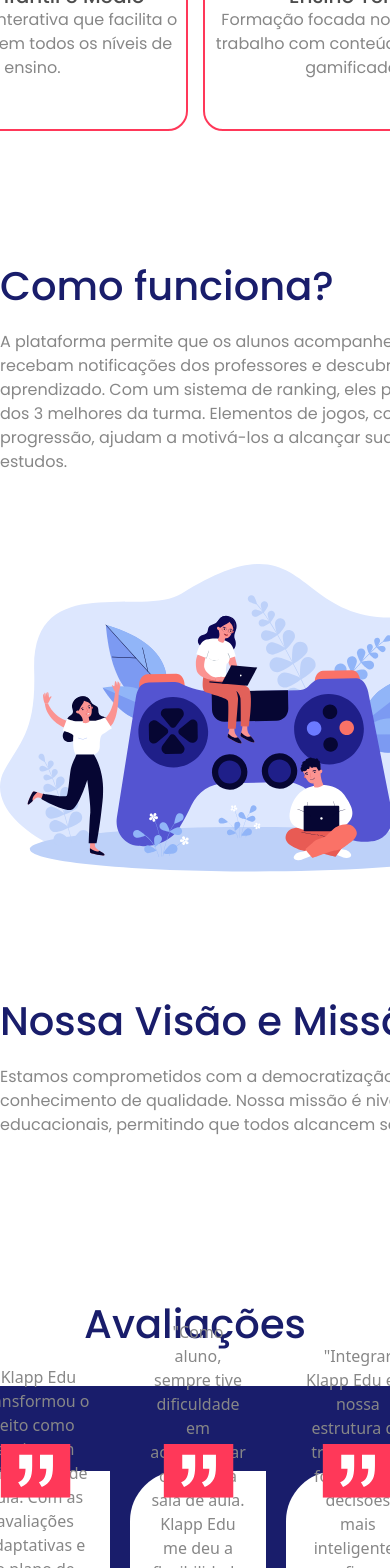
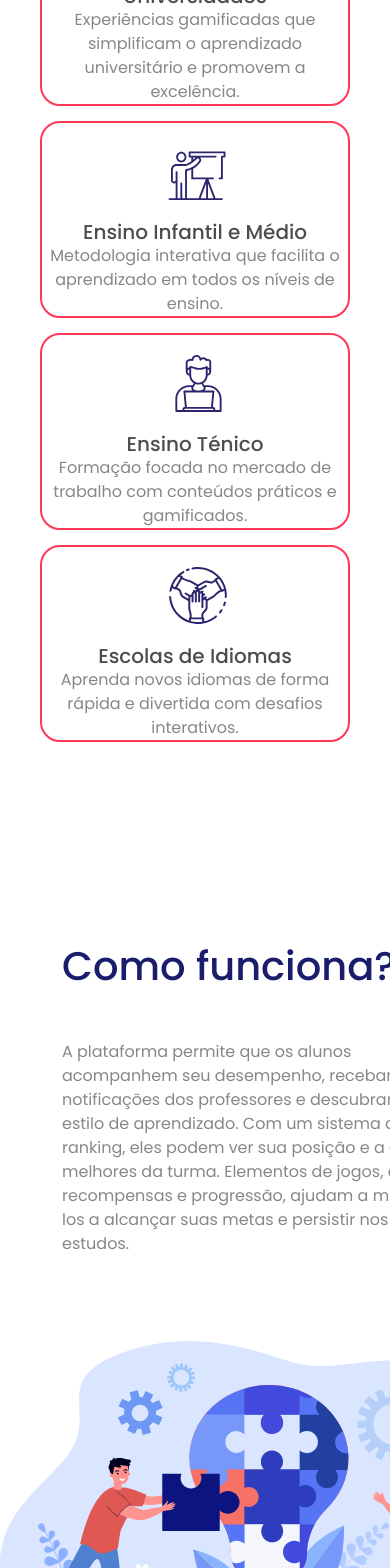
Before and after one commit to J4nah/Klapp_Angular, an Angular app in the folder Klapp_Angular/: page / in a window 390 px wide. Shown: the part 1620-3188 px from the top of the page. Built offline with nearby package versions, Linux system fonts and the light colour scheme.

Commit message:
up responsividade

```diff
--- a/Klapp_Angular/src/app/como-funciona/como-funciona.component.html
+++ b/Klapp_Angular/src/app/como-funciona/como-funciona.component.html
@@ -3,5 +3,8 @@
     <h1>Como funciona?</h1>
     <p>A plataforma permite que os alunos acompanhem seu desempenho, recebam notificações dos professores e descubram seu estilo de aprendizado. Com um sistema de ranking, eles podem ver sua posição e a dos 3 melhores da turma. Elementos de jogos, como recompensas e progressão, ajudam a motivá-los a alcançar suas metas e persistir nos estudos.</p>
 </div>
-    <img src="/assets/images/ilustracao-funciona1.svg" alt="" />
+<div class="container-image">
+    <img src="/assets/images/ilustracao-funciona1.svg" alt="Ilustração de como funciona" />
+    </div>
+
 </div>
--- a/Klapp_Angular/src/app/como-funciona/como-funciona.component.scss
+++ b/Klapp_Angular/src/app/como-funciona/como-funciona.component.scss
@@ -1,36 +1,38 @@
-* {
-    margin: 0;
-    padding: 0;
-    box-sizing: border-box;
-}
-
 .text-image-container {
-    padding-top: 50px;
-    width: 1201px;
-    height: 323px;
+    max-width: 1200px;
+    margin: 50px auto;
     display: flex;
     align-items: center;
     gap: 69px;
-    margin: 0 auto;
 }
 
-.text-image-container h1{
+.text-image-container h1 {
     font-family: "Poppins", sans-serif;
     font-size: 40px;
     font-weight: 500;
     color: #191D6B;
     margin-bottom: 20px;
-
+    line-height: 1.2;
 }
 
 .text-image-container p {
-    width: 618px;
+    max-width: 618px;
     font-family: "Poppins", sans-serif;
     font-size: 16px;
     color: #878787;
+    line-height: 1.5;
 }
 
 .text-image-container img {
-    width: 514px;
-    height: 321px;
+    max-width: 514px;
+    max-height: 321px;
+    object-fit: cover;
 }
+
+/* Responsividade */
+@media (max-width: 768px) {
+    .text-image-container {
+        flex-direction: column;
+        flex-wrap: wrap;
+    }
+}
--- a/Klapp_Angular/src/app/educacao-para-todos/educacao-para-todos.component.scss
+++ b/Klapp_Angular/src/app/educacao-para-todos/educacao-para-todos.component.scss
@@ -61,3 +61,13 @@
     height: 57;
     width: 150;
 }
+
+@media (max-width: 768px) {
+    .container-square {
+      flex-direction: column;
+    }
+    .square {
+      max-width: 100%;
+      height: auto;
+    }
+  }
```
